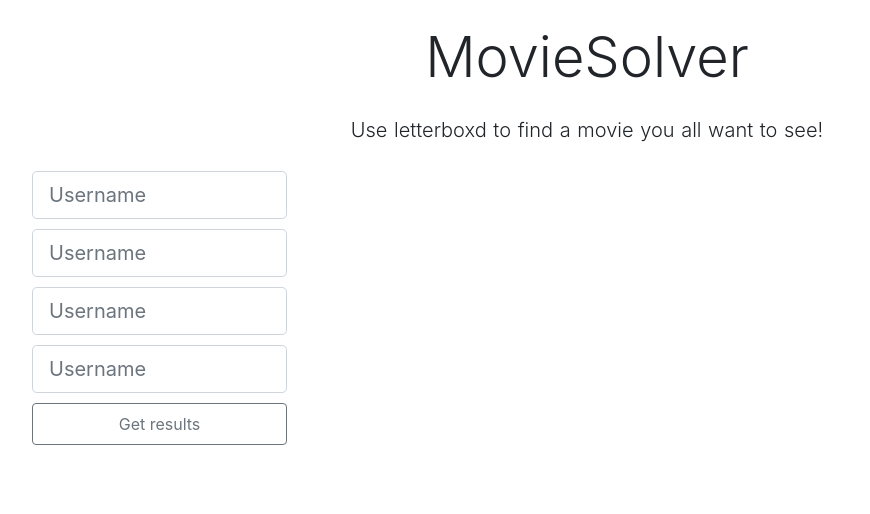
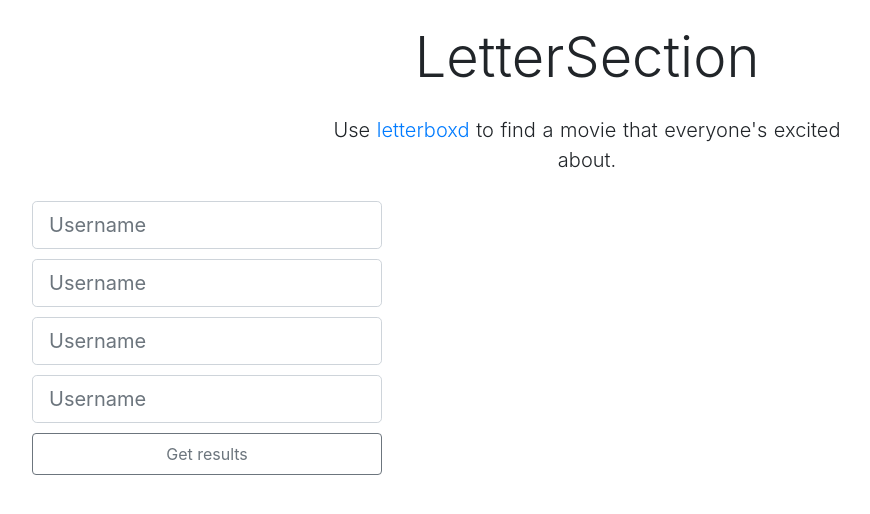
Before and after one commit to cameronblandford/LetterSection, a Nuxt app: page / in a window 1280 px wide. Shown: the top 514 px of the page, without its empty margins (53-923 px from the left). Built offline with nearby package versions, Linux system fonts and the light colour scheme.

Commit message:
Spruce up copy

```diff
--- a/pages/index.vue
+++ b/pages/index.vue
@@ -2,12 +2,15 @@
   <section class="container">
     <div class="row">
       <div class="col-md-6 offset-md-3">
-        <h1 class="display-4 text-center m-4">MovieSolver</h1>
-        <p class="lead text-center">Use letterboxd to find a movie you all want to see!</p>
+        <h1 class="display-4 text-center m-4">LetterSection</h1>
+        <p class="lead text-center">
+          Use
+          <a href="http://letterboxd.com">letterboxd</a> to find a movie that everyone's excited about.
+        </p>
       </div>
     </div>
     <div class="row">
-      <div class="col-md-3">
+      <div class="col-lg-4 col-md-6">
         <form @submit.prevent="search()">
           <input
             type="text"
@@ -52,7 +55,7 @@
           >
         </form>
       </div>
-      <div class="col-md-9">
+      <div class="col-md-6 col-lg-8">
         <h1 v-if="results.length > 0" class="ml-5">Results</h1>
         <div class="container">
           <ul>
```
